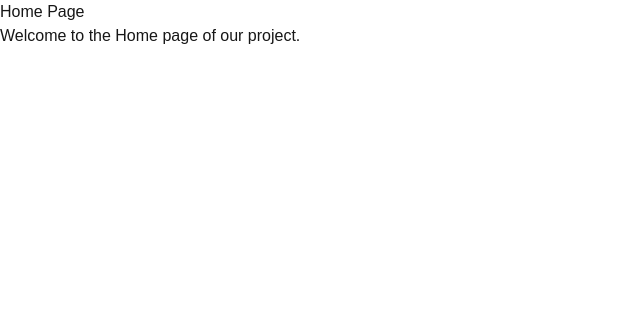
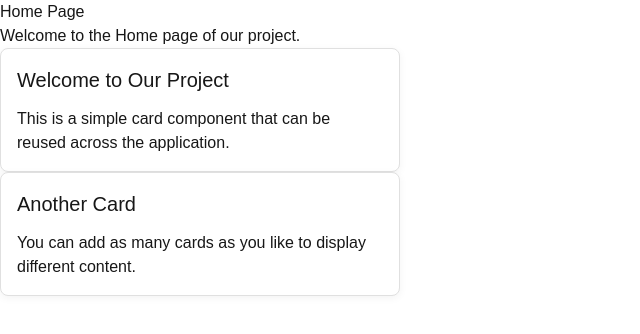
Before and after one commit to sbmjamiu/alx-project-0x02-setup, a Next.js app in the folder alx-project-0x02/: page /home in a window 1280 px wide. Shown: the top 334 px of the page, without its empty margins (0-640 px from the left). Built offline with nearby package versions, Linux system fonts and the light colour scheme.

Commit message:
add cardprops, implement a card component and use it on home page

```diff
--- a/alx-project-0x02/components/common/Card.tsx
+++ b/alx-project-0x02/components/common/Card.tsx
@@ -0,0 +1,19 @@
+import { CardProps } from "@/interfaces";
+
+const Card: React.FC<CardProps> = ({ title, content }) => (
+  <div
+    style={{
+      border: "1px solid #e0e0e0",
+      borderRadius: "8px",
+      padding: "16px",
+      background: "#fff",
+      boxShadow: "0 2px 8px rgba(0,0,0,0.05)",
+      maxWidth: "400px",
+    }}
+  >
+    <h2 style={{ margin: "0 0 12px 0", fontSize: "1.25rem" }}>{title}</h2>
+    <div>{content}</div>
+  </div>
+);
+
+export default Card;
--- a/alx-project-0x02/interfaces/index.ts
+++ b/alx-project-0x02/interfaces/index.ts
@@ -0,0 +1,6 @@
+import { ReactNode } from "react";
+
+export interface CardProps {
+  title: string;
+  content: ReactNode;
+}
--- a/alx-project-0x02/pages/home.tsx
+++ b/alx-project-0x02/pages/home.tsx
@@ -1,7 +1,17 @@
+import Card from "@/components/common/Card";
+
 const Home: React.FC = () => (
   <div>
     <h1>Home Page</h1>
     <p>Welcome to the Home page of our project.</p>
+    <Card
+      title="Welcome to Our Project"
+      content="This is a simple card component that can be reused across the application."
+    />
+    <Card
+      title="Another Card"
+      content="You can add as many cards as you like to display different content."
+    />
   </div>
 );
 
```
